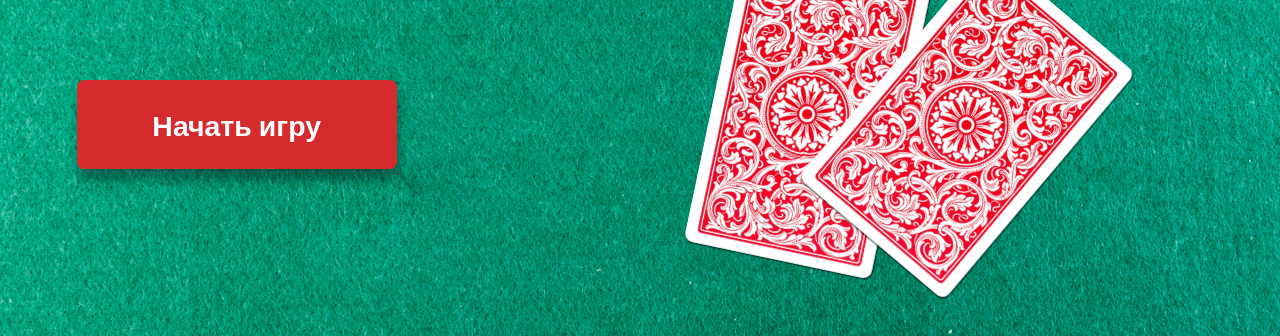
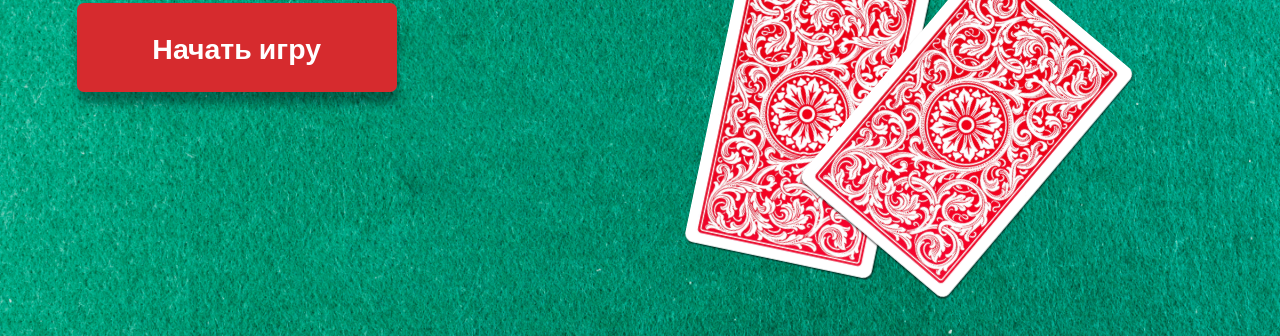
Before and after one commit to WebHeroSchool/BagsGame, a plain HTML site: page index.html in a window 1280 px wide. Shown: the part 479-815 px from the top of the page. Drawn offline with Linux system fonts and the light colour scheme.

Commit message:
Update style.css

```diff
--- a/style.css
+++ b/style.css
@@ -7,7 +7,7 @@
 .wrapper {
   width: 88%;
   margin: auto;
-  padding-top: 8.958vw;
+  padding-top: 2.958vw;;
   padding-bottom: 13.889vw;
 }
 
```
